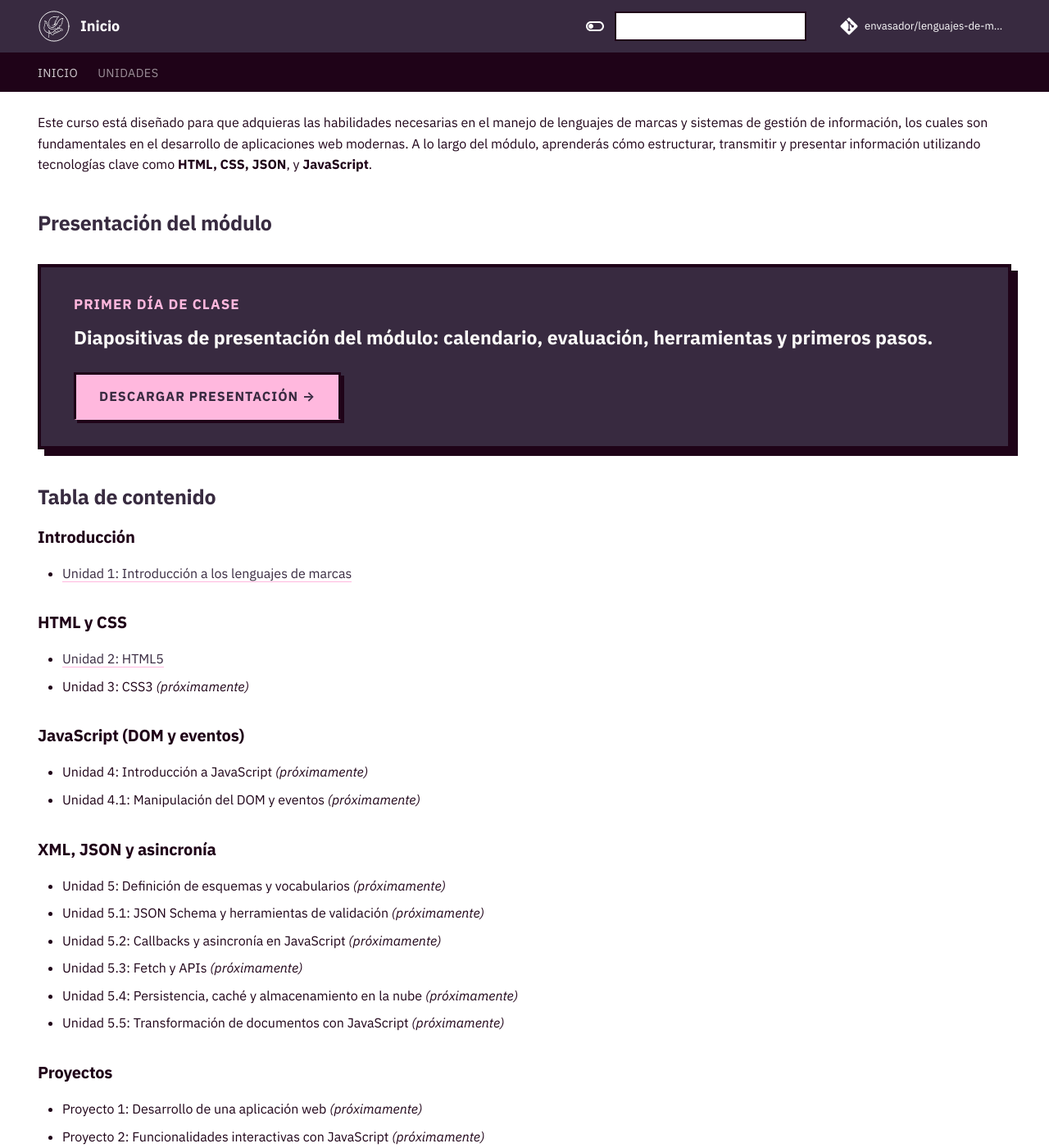
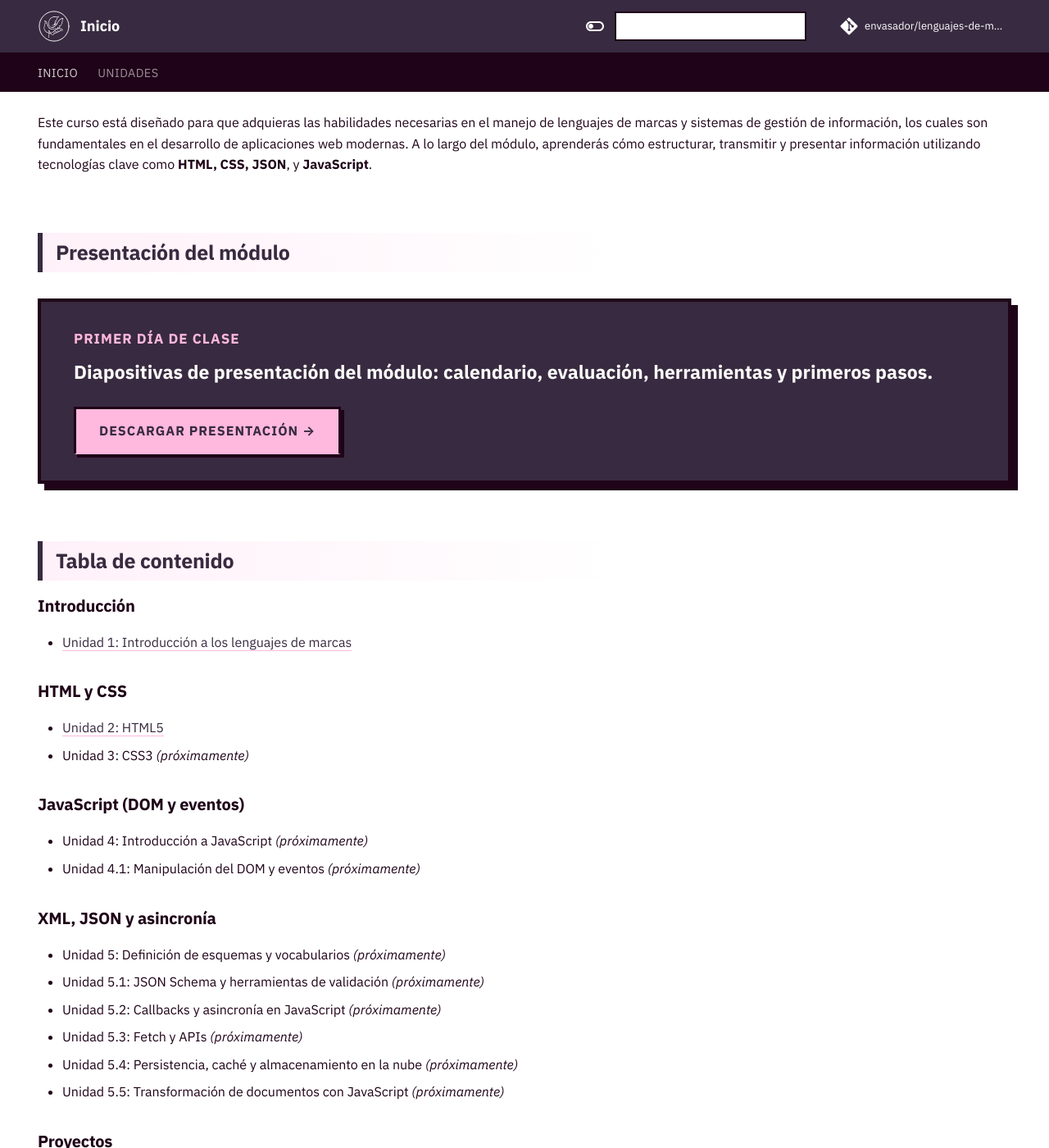
Before and after one commit to envasador/lenguajes-de-marcas, an MkDocs documentation site: the page built from docs/index.md, in a window 1280 px wide and 1400 px high, scrolled down 574 px. Shown: the whole window at 82% size. Built offline with MkDocs 1.6.1 and Material for MkDocs 9.7.7, drawn with Linux system fonts in a browser that asks for light colours; comment, search, counter and statistics services are not loaded.

Commit message:
Curso 2026 | 2027 - Actualización de apuntes y diseño

```diff
--- a/docs/stylesheet/extra.css
+++ b/docs/stylesheet/extra.css
@@ -58,8 +58,18 @@ body,
   color: #e0e0e0 !important;
 }
 
+/* H2 como hito de sección: aire arriba, barra lateral y acento rosa */
 .md-typeset h2 {
   color: #382B40 !important;
+  margin-top: 3.5rem !important;
+  padding: 0.3rem 0 0.3rem 0.8rem !important;
+  border-left: 6px solid #382B40 !important;
+  background: linear-gradient(90deg, #FFB8DE33, transparent 60%) !important;
+}
+
+[data-md-color-scheme="slate"] .md-typeset h2 {
+  border-left-color: #FFB8DE !important;
+  background: linear-gradient(90deg, #FFB8DE1A, transparent 60%) !important;
 }
 
 .md-typeset h1 {
--- a/mkdocs.yml
+++ b/mkdocs.yml
@@ -33,6 +33,7 @@ theme:
     - navigation.sections
     - navigation.top
     - navigation.indexes
+    - toc.follow
     - header.autohide
     - content.code.copy
     - content.action.edit
```
